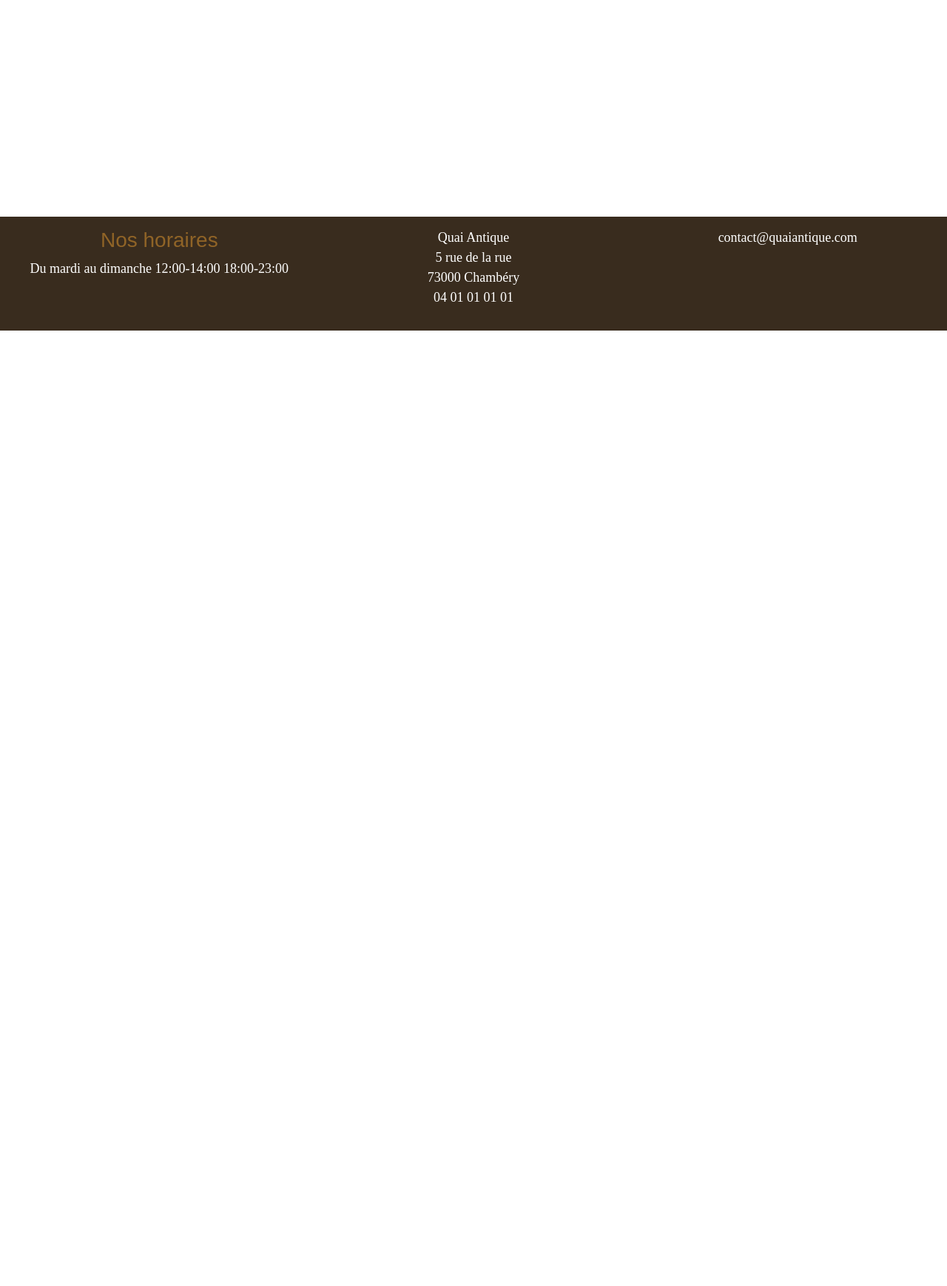
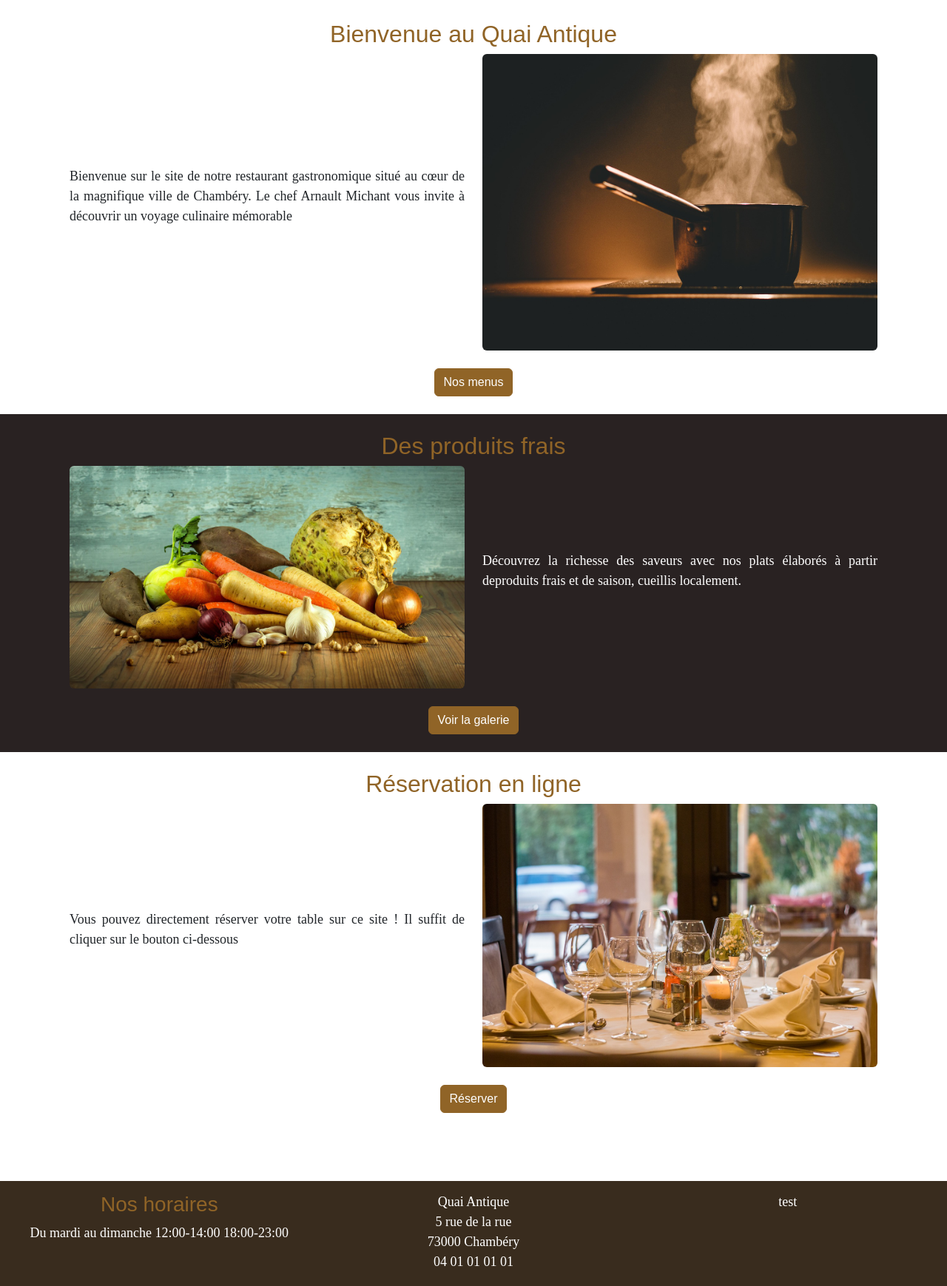
Before and after one commit to N-DIASS/Quai-Antique, a website with bundled scripts: page index.html in a window 1280 px wide. Shown: the part 353-2092 px from the top of the page at 74% size. Before the commit the page ends 800 px from the top, so only its background shows below. Built offline with nearby package versions, Linux system fonts and the light colour scheme; files whose address does not match are found by name; a web font is replaced by a local one.

Commit message:
Finish home Page

```diff
--- a/index.html
+++ b/index.html
@@ -66,7 +66,7 @@
         </p>
       </div>
       <div class="col-6 col-lg-4">
-        <p>contact@quaiantique.com</p>
+        <p>test</p>
       </div>
       </div>
     </footer>
--- a/pages/home.html
+++ b/pages/home.html
@@ -5,3 +5,60 @@
       <button class="btn btn-primary">Réserver</button>
   </div>
 </div>
+
+<section>
+    <article>
+        <div class="container p-4">
+            <h2 class="text-center text-primary">Bienvenue au Quai Antique</h2>
+             <div class="row row-cols-2 align-items-center">
+              <div class="col">
+                <p class="text-justify">
+                  Bienvenue sur le site de notre restaurant gastronomique situé au cœur de la magnifique ville de Chambéry. Le chef Arnault Michant vous invite à découvrir un voyage culinaire mémorable
+                </p>
+              </div>
+              <div class="col">
+                <img class="w-100 rounded" src="../Images/Casserole.jpg"/>
+              </div>
+             </div>
+            <div class="text-center pt-4">
+                <a href="#" class="btn btn-primary">Nos menus</a>
+            </div>
+        </div>
+    </article>
+    <article class="bg-black text-white">
+        <div class="container p-4">
+            <h2 class="text-center text-primary">Des produits frais</h2>
+             <div class="row row-cols-2 align-items-center">
+              <div class="col">
+                <img class="w-100 rounded" src="../Images/Legumes.jpg"/>
+              </div>
+              <div class="col">
+                <p class="text-justify">
+                  Découvrez la richesse des saveurs avec nos plats élaborés à partir deproduits frais et de saison, cueillis localement.
+                </p>
+              </div>
+             </div>
+            <div class="text-center pt-4">
+                <a href="#" class="btn btn-primary">Voir la galerie</a>
+            </div>
+        </div>
+    </article>
+    <article>
+        <div class="container p-4">
+            <h2 class="text-center text-primary">Réservation en ligne</h2>
+             <div class="row row-cols-2 align-items-center">
+              <div class="col">
+                <p class="text-justify">
+                  Vous pouvez directement réserver votre table sur ce site ! Il suffit de cliquer sur le bouton ci-dessous
+                </p>
+              </div>
+              <div class="col">
+                <img class="w-100 rounded" src="../Images/Restaurant.jpg"/>
+              </div>
+             </div>
+            <div class="text-center pt-4">
+                <a href="#" class="btn btn-primary">Réserver</a>
+            </div>
+        </div>
+    </article>
+</section>
--- a/scss/main.scss
+++ b/scss/main.scss
@@ -48,3 +48,7 @@
       justify-content: center;
     }
 }
+
+.text-justify {
+    text-align:justify;
+}
```
Also changed, not shown: scss/main.css, 1 other file.
